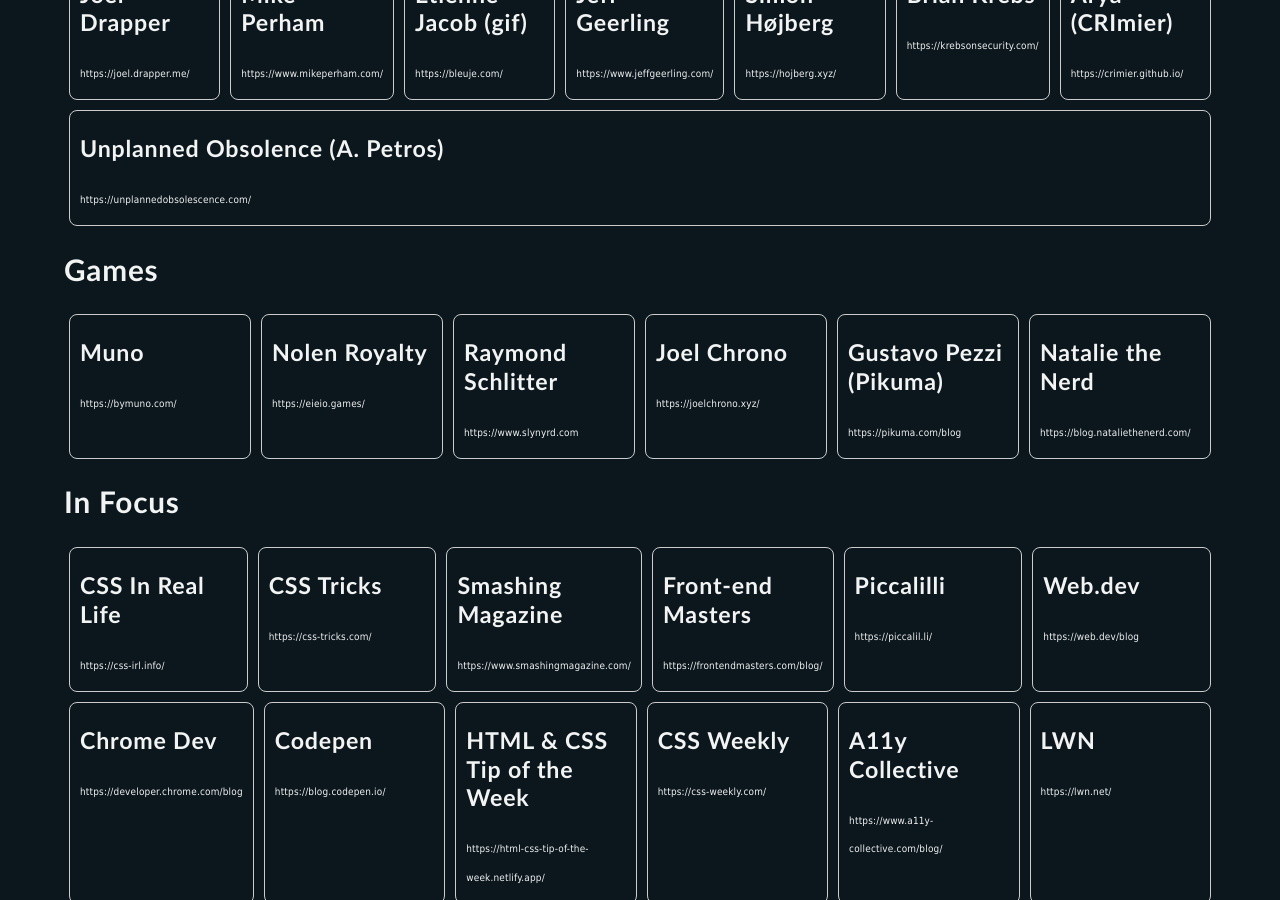
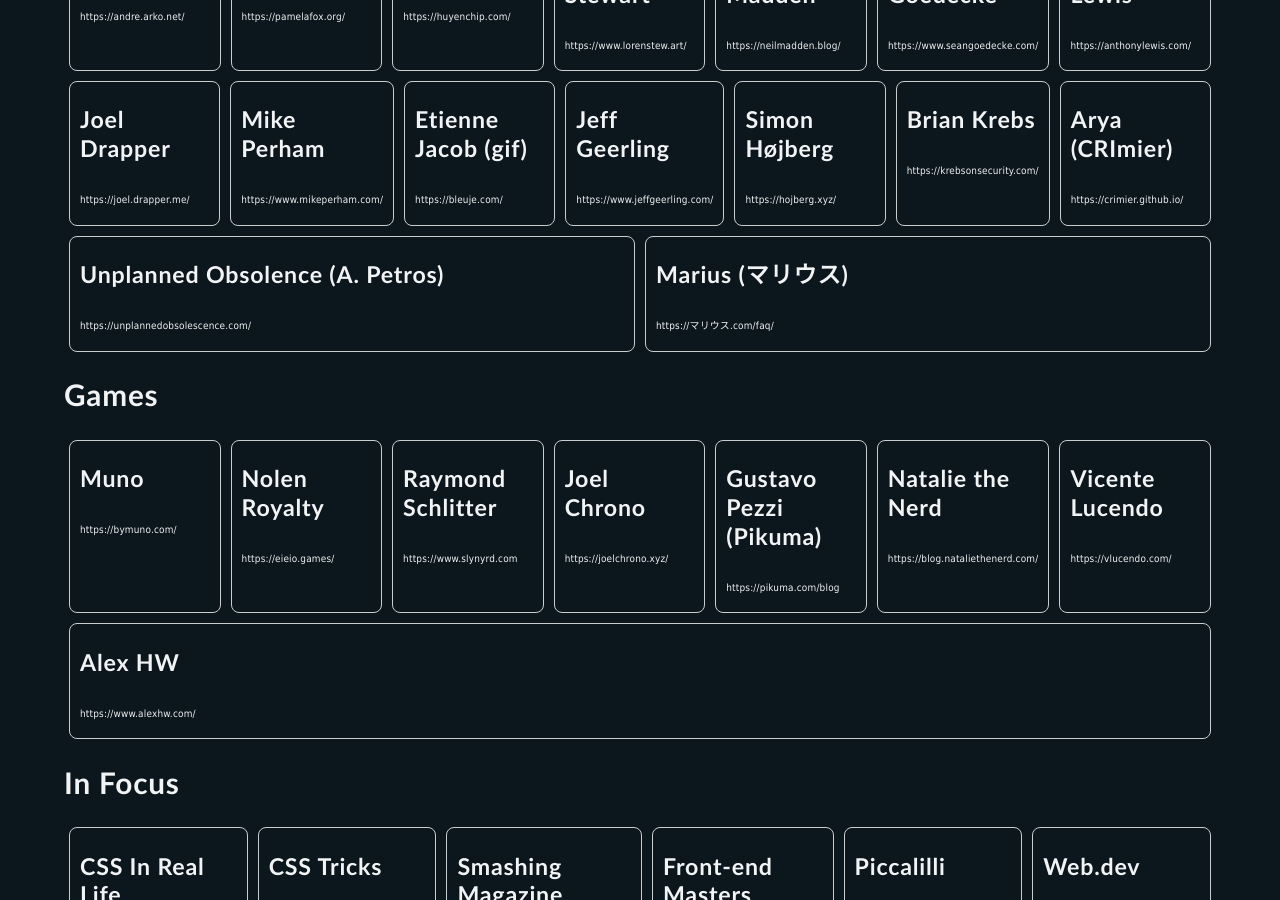
Before and after one commit to mpdagang/mpdagang.github.io, a Jekyll site: the page built from _pages/blogroll.html, in a window 1280 px wide and 900 px high, scrolled down 4782 px. Built offline with Jekyll 4.4.1, drawn with Linux system fonts in a browser that asks for light colours; some of the changed text lies outside the part shown.

Commit message:
roll content add

```diff
--- a/_data/engineers.yaml
+++ b/_data/engineers.yaml
@@ -97,5 +97,8 @@
 - name: Arya (CRImier)
   site: https://crimier.github.io/
 
-- name:  Unplanned Obsolence (A. Petros)
+- name: Unplanned Obsolence (A. Petros)
   site: https://unplannedobsolescence.com/
+
+- name: Marius (マリウス)
+  site: https://マリウス.com/faq/
--- a/_data/gamedev.yaml
+++ b/_data/gamedev.yaml
@@ -15,3 +15,9 @@
 
 - name: Natalie the Nerd
   site: https://blog.nataliethenerd.com/
+
+- name: Vicente Lucendo
+  site: https://vlucendo.com/
+
+- name: Alex HW
+  site: https://www.alexhw.com/
--- a/_data/introspects.yaml
+++ b/_data/introspects.yaml
@@ -93,3 +93,6 @@
 
 - name: Ben Werdmuller
   site: https://werd.io/
+
+- name: Frank Chimero
+  site: https://frankchimero.com/
--- a/_data/webmasters.yaml
+++ b/_data/webmasters.yaml
@@ -309,3 +309,9 @@
 
 - name: Phil Gyford
   site: https://www.gyford.com/
+
+- name: Jose Storopoli
+  site: https://storopoli.com/
+
+- name: Jonathan Snook
+  site: https://snook.ca/
```
